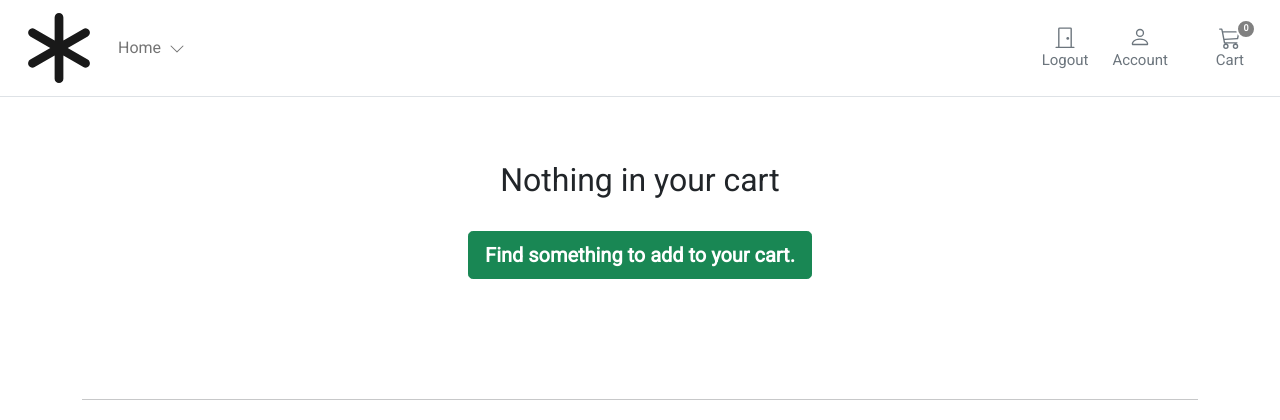
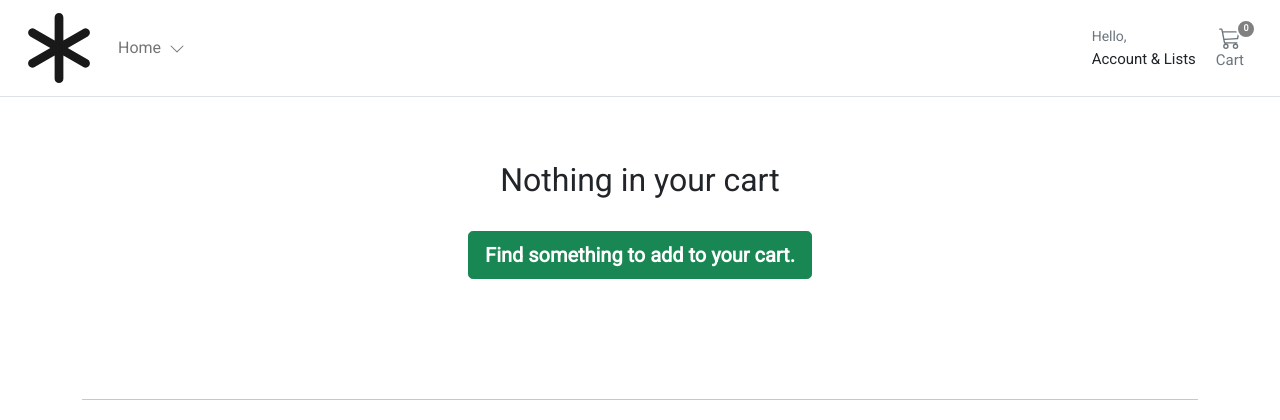
Before and after one commit to chrisdotgrubb/djangoEcommerce, a Django app: page /cart/ in a window 1280 px wide. Shown: the top 420 px of the page. Run offline with Django 4.2, Linux system fonts and the light colour scheme; the visitor is signed in with stand-in values (Sample User, id 1); data that the repository does not hold is empty; some libraries are stand-ins or nearby versions.

Commit message:
Changed User models.
Addresses in related model allows for multiple addresses, and defaults.
Deleted migrations and db.
Made changes to navbar to add dropdown for account.
Also removed groups from admin page.

```diff
--- a/templates/navbar.html
+++ b/templates/navbar.html
@@ -24,11 +24,11 @@
 							</i>
 						</a>
 						<ul class="dropdown-menu rounded-0 border-0">
-							<li {% if request.path == '/' %}class="bg-info" {% else %}class="bg-success"{% endif %}>
+							<li {% if request.path == '/' %}class="" {% else %}class=""{% endif %}>
 								<a class="dropdown-item" href="{% url "store:products_all" %}">Home</a>
 							</li>
 							{% for c in categories %}
-								<li {% if category.slug == c.slug %}class="bg-info selected" {% else %}class="bg-success"{% endif %}>
+								<li {% if category.slug == c.slug %}class="selected" {% else %}class=""{% endif %}>
 									<a class="dropdown-item" href="{{ c.get_absolute_url }}">{{ c.name|title }}</a>
 								</li>
 							{% endfor %}
@@ -46,43 +46,45 @@
 					<span class="fs15 fw500">Shop</span>
 				</button>
 
-				{% if user.is_authenticated %}
-					<a type="button" role="button" href="{% url 'user:logout' %}"
-					   class="btn btn-outline-secondary border-0 cart-btn">
-						<div>
-							<svg xmlns="http://www.w3.org/2000/svg" width="22" height="22" fill="currentColor"
-								 class="bi bi-door-closed" viewBox="0 0 16 16">
-								<path d="M3 2a1 1 0 0 1 1-1h8a1 1 0 0 1 1 1v13h1.5a.5.5 0 0 1 0 1h-13a.5.5 0 0 1 0-1H3V2zm1 13h8V2H4v13z"></path>
-								<path d="M9 9a1 1 0 1 0 2 0 1 1 0 0 0-2 0z"></path>
-							</svg>
-						</div>
-						<span class="fs15 fw500">Logout</span>
-					</a>
-
-				{% else %}
-					<a type="button" role="button" href="{% url 'user:login' %}"
-					   class="btn btn-outline-secondary border-0 cart-btn">
-						<div>
-							<svg xmlns="http://www.w3.org/2000/svg" width="22" height="22" fill="currentColor"
-								 class="bi bi-door-closed" viewBox="0 0 16 16">
-								<path d="M3 2a1 1 0 0 1 1-1h8a1 1 0 0 1 1 1v13h1.5a.5.5 0 0 1 0 1h-13a.5.5 0 0 1 0-1H3V2zm1 13h8V2H4v13z"></path>
-								<path d="M9 9a1 1 0 1 0 2 0 1 1 0 0 0-2 0z"></path>
-							</svg>
-						</div>
-						<span class="fs15 fw500">Login</span>
-					</a>
-				{% endif %}
-
-				<a type="button" role="button" href="{% url 'user:dashboard' %}"
-				   class="btn btn-outline-secondary border-0 cart-btn me-4">
-					<div>
-						<svg xmlns="http://www.w3.org/2000/svg" width="22" height="22" fill="currentColor"
-							 class="bi bi-person" viewBox="0 0 16 16">
-							<path d="M8 8a3 3 0 1 0 0-6 3 3 0 0 0 0 6zm2-3a2 2 0 1 1-4 0 2 2 0 0 1 4 0zm4 8c0 1-1 1-1 1H3s-1 0-1-1 1-4 6-4 6 3 6 4zm-1-.004c-.001-.246-.154-.986-.832-1.664C11.516 10.68 10.289 10 8 10c-2.29 0-3.516.68-4.168 1.332-.678.678-.83 1.418-.832 1.664h10z"></path>
-						</svg>
+				<div>
+					<div class="collapse navbar-collapse" id="navbarSupportedContent2">
+						<ul class="navbar-nav me-auto mb-2 mb-lg-0">
+							<li class="nav-item dropdown">
+								<a class="nav-link dropdown-toggle text-reset" href="#" id="navbarDropdown" role="button"
+								   data-bs-toggle="dropdown" aria-expanded="false">
+									<div class="small text-muted">Hello,
+										{% if user.is_authenticated %}
+											{% if user.name %}
+												{{ request.user.first }}
+											{% else %}
+												{{ request.user.first }}
+											{% endif %}
+										{% else %}
+											Login
+										{% endif %}
+									</div>
+									<span class="fs15 fw500">Account &amp; Lists</span>
+								</a>
+								<div class="dropdown-menu rounded-0" aria-labelledby="navbarDropdown">
+									<div class="card border-0">
+										<div class="card-body">
+											<h6 class="card-title">My Account</h6>
+											<ul class="list-group list-group-flush dropdown-account-link">
+												{% if user.is_authenticated %}
+													<a href="{% url "user:dashboard" %}" class="text-reset small list-group-item p-0 pb-1 border-0 dropdown-account-link">Your Account</a>
+													<a href="#" class="text-reset small list-group-item p-0 pb-1 border-0 dropdown-account-link">Orders</a>
+													<a href="{% url "user:logout" %}" class="text-reset small list-group-item p-0 pb-1 border-0 dropdown-account-link">Logout</a>
+												{% else %}
+													<a href="{% url "user:login" %}" class="text-reset small list-group-item p-0 pb-1 border-0 dropdown-account-link">Login</a>
+												{% endif %}
+											</ul>
+										</div>
+									</div>
+								</div>
+							</li>
+						</ul>
 					</div>
-					<span class="fs15 fw500">Account</span>
-				</a>
+				</div>
 
 				<a type="button" role="button" href="{% url 'cart:cart' %}" class="btn btn-outline-secondary cart-btn border-0">
 					<div id="cart-total" class="" hx-trigger="load delay:1s, cartUpdatedEvent from:body" hx-get="{% url 'cart:update_total' %}">
--- a/user/admin.py
+++ b/user/admin.py
@@ -1,5 +1,7 @@
 from django.contrib import admin
 from django.contrib.auth.admin import UserAdmin
+from django.contrib.auth.models import Group
+
 
 from .forms import RegistrationForm
 from .models import MyUser
@@ -7,8 +9,7 @@
 class MyUserAdmin(UserAdmin):
 	list_display = ('username',	'first', 'email', 'created', 'is_staff', 'is_superuser', 'is_active')
 	fieldsets = (
-		(None, {'fields': ('username', 'email', 'first', 'phone', 'about')}),
-		('Address', {'fields': ('address_line_1', 'address_line_2', 'town_city', 'country')}),
+		(None, {'fields': ('username', 'email', 'first', 'phone')}),
 		('Perms', {'fields': ('is_staff', 'is_superuser', 'is_active')}),
 		('Times', {'fields': ('created', 'updated')})
 	)
@@ -18,3 +19,4 @@
 	ordering = ('-created',)
 
 admin.site.register(MyUser, MyUserAdmin)
+admin.site.unregister(Group)
--- a/user/models.py
+++ b/user/models.py
@@ -1,3 +1,5 @@
+import uuid
+
 from django.core.mail import send_mail
 from django.db import models
 from django.contrib.auth.models import AbstractBaseUser, BaseUserManager, PermissionsMixin
@@ -46,13 +48,8 @@
 
 	email = models.EmailField(_('email address'), unique=True)
 	username = models.CharField(max_length=150, unique=True)
+	phone = PhoneNumberField(blank=True)
 	first = models.CharField(max_length=150, blank=True)
-	about = models.TextField(_('about'), max_length=500, blank=True)
-	country = CountryField(blank=True)
-	phone = PhoneNumberField(blank=True)
-	address_line_1 = models.CharField(max_length=150, blank=True)
-	address_line_2 = models.CharField(max_length=150, blank=True)
-	town_city = models.CharField(max_length=150, blank=True)
 
 	is_active = models.BooleanField(default=False)
 	is_staff = models.BooleanField(default=False)
@@ -76,3 +73,27 @@
 
 	def email_user(self, subject, message):
 		send_mail(subject, message, 'from@email.com', [self.email], fail_silently=False)
+
+
+class Address(models.Model):
+	id = models.UUIDField(primary_key=True, default=uuid.uuid4, editable=False)
+	customer = models.ForeignKey(MyUser, verbose_name=_('Customer'), on_delete=models.CASCADE)
+
+	name = models.CharField(_('Full Name'), max_length=150)
+	phone = PhoneNumberField(blank=True)
+	country = CountryField(blank=True)
+	address_line_1 = models.CharField(max_length=150, blank=True)
+	address_line_2 = models.CharField(max_length=150, blank=True)
+	town_city = models.CharField(max_length=150, blank=True)
+	zip = models.CharField(_('Zipcode'), max_length=13)
+	delivery_instructions = models.CharField(_('Delivery instructions'), max_length=255)
+	created = models.DateTimeField(auto_now_add=True)
+	updated = models.DateTimeField(auto_now=True)
+	default = models.BooleanField(_('Default'), default=False)
+
+	class Meta:
+		verbose_name = 'Address'
+		verbose_name_plural = 'Addresses'
+
+	def __str__(self):
+		return f'{self.name} address'
```
Also changed, not shown: order/migrations/0001_initial.py, order/migrations/0002_initial.py, store/migrations/0001_initial.py, user/migrations/0001_initial.py.
